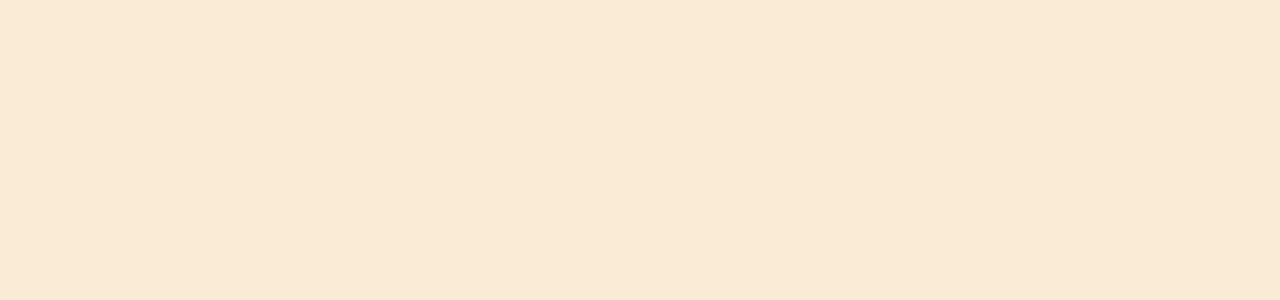
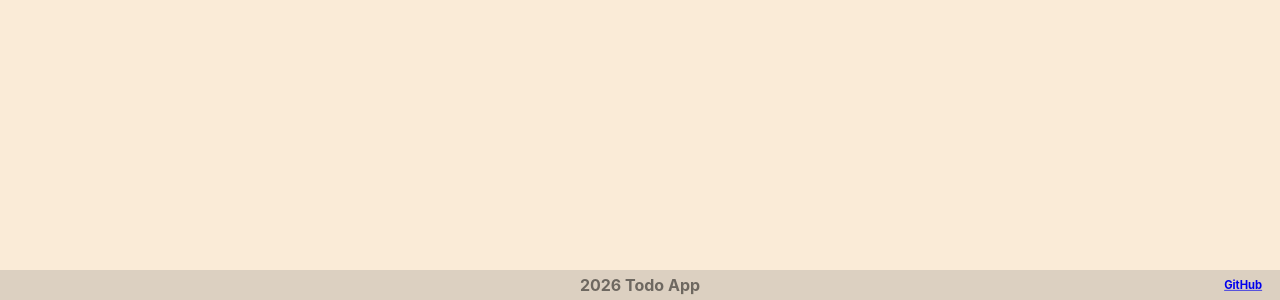
Before and after one commit to Naksh-Rathore/todo-app, a React (Vite) app in the folder client/todoapp/: page /login in a window 1280 px wide. Shown: the part 500-800 px from the top of the page. Built offline with nearby package versions, Linux system fonts and the light colour scheme.

Commit message:
Use footer in login page

```diff
--- a/client/todoapp/src/Login/Login.jsx
+++ b/client/todoapp/src/Login/Login.jsx
@@ -1,7 +1,11 @@
 import styles from "./Login.module.css";
+
+import Footer from "../Footer/Footer.jsx";
 
 export default function Login() {
     return (
-        <></>
+        <div className={styles.container}>
+            <Footer></Footer>
+        </div>
     );
 }
--- a/client/todoapp/src/Login/Login.module.css
+++ b/client/todoapp/src/Login/Login.module.css
@@ -0,0 +1,6 @@
+.container {
+    display: flex;
+    flex-direction: column;
+    min-height: 100vh;
+    margin: 0;
+}
```
